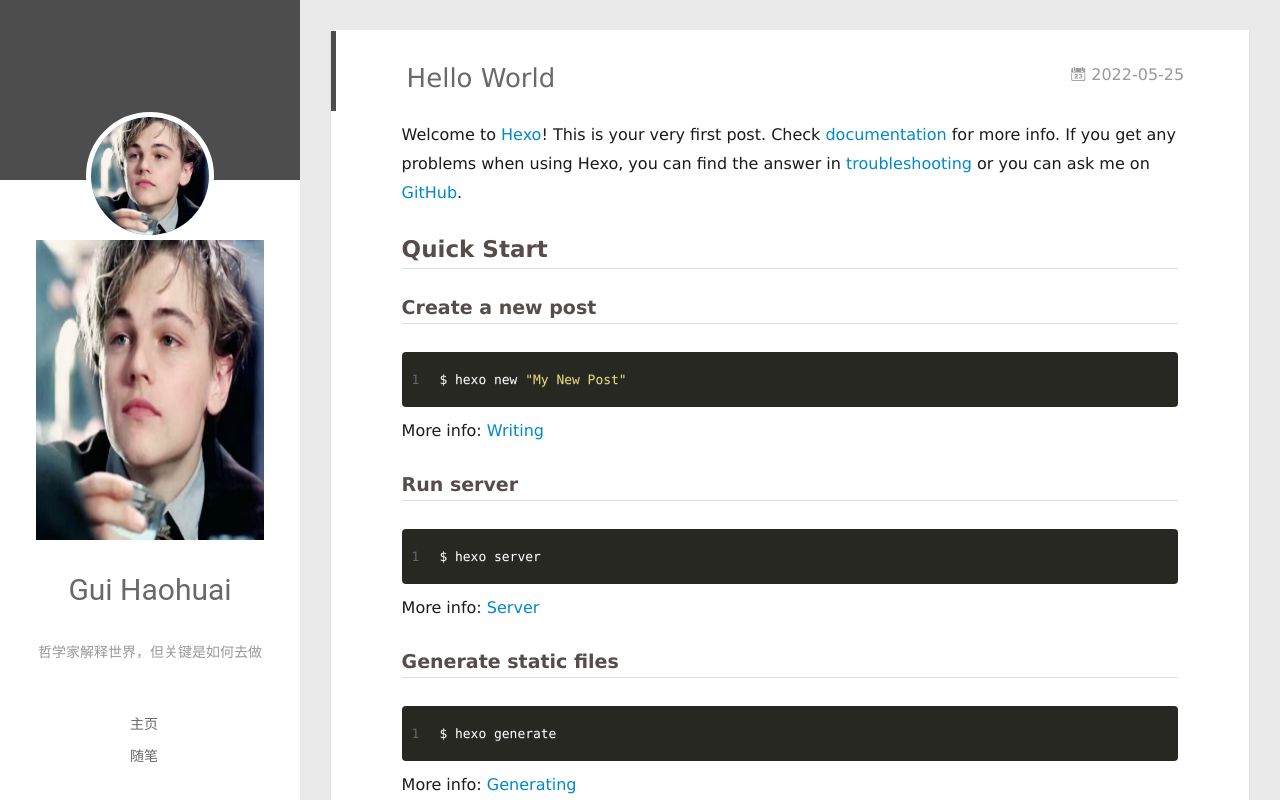
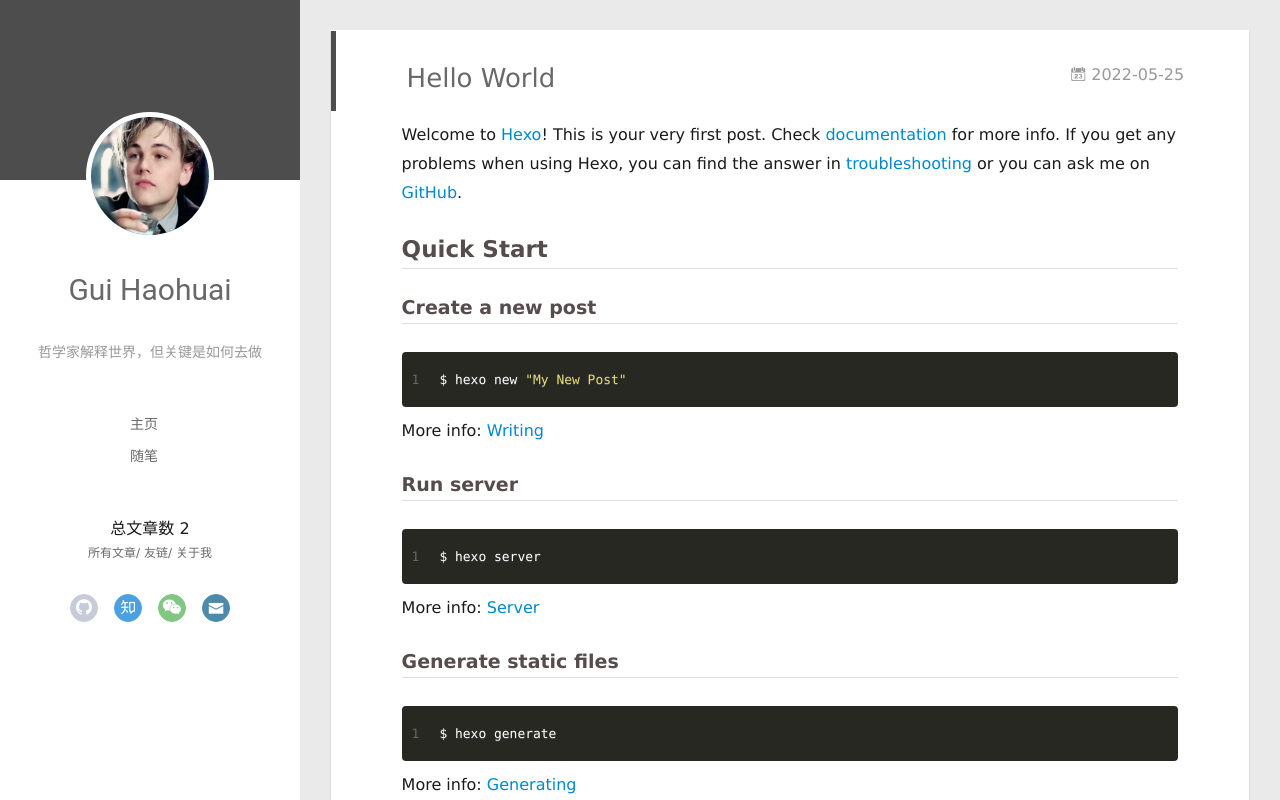
Before and after one commit to guihaohuai/guihaohuai.github.io, a plain HTML site: page 2022/05/25/hello-world/index.html in a window 1280 px wide. Drawn offline with Linux system fonts and the light colour scheme.

Commit message:
Site updated: 2022-05-27 18:45:37

```diff
--- a/2022/05/25/hello-world/index.html
+++ b/2022/05/25/hello-world/index.html
@@ -49,7 +49,6 @@
 		<a href="/" class="profilepic">
 			<img src="/img/me.PNG" class="js-avatar show">
 		</a>
-		  <img src="/img/me.PNG" class="js-avatar show" style="width: 100%;height: 100%;opacity: 1;">
 		<hgroup>
 		  <h1 class="header-author"><a href="/">Gui Haohuai</a></h1>
 		</hgroup>
```
Also changed, not shown: 2022/05/26/hexo-blog/index.html (+2 -2 lines), archives/2022/05/index.html (+0 -1 lines), archives/2022/index.html (+0 -1 lines), archives/index.html (+0 -1 lines), categories/技术生活/index.html (+0 -1 lines), index.html (+0 -1 lines), tags/blog/index.html (+0 -1 lines).
